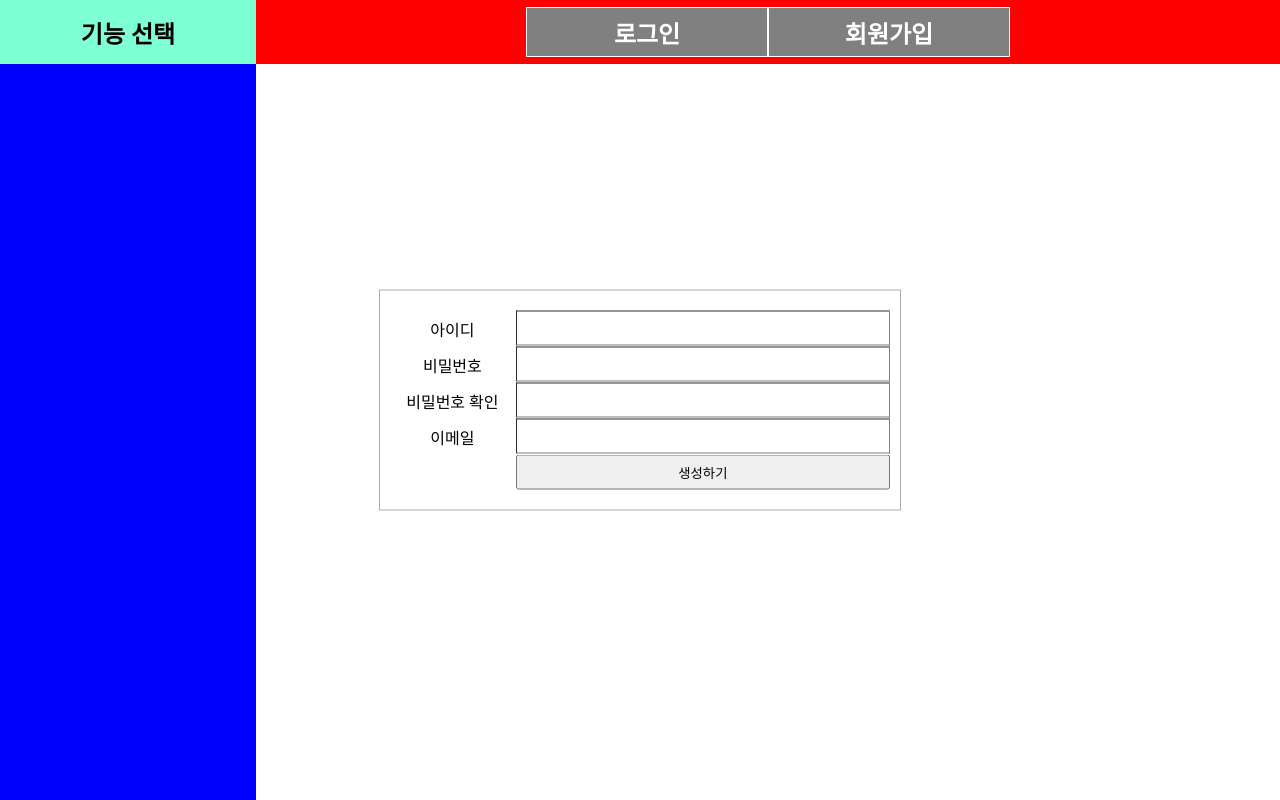
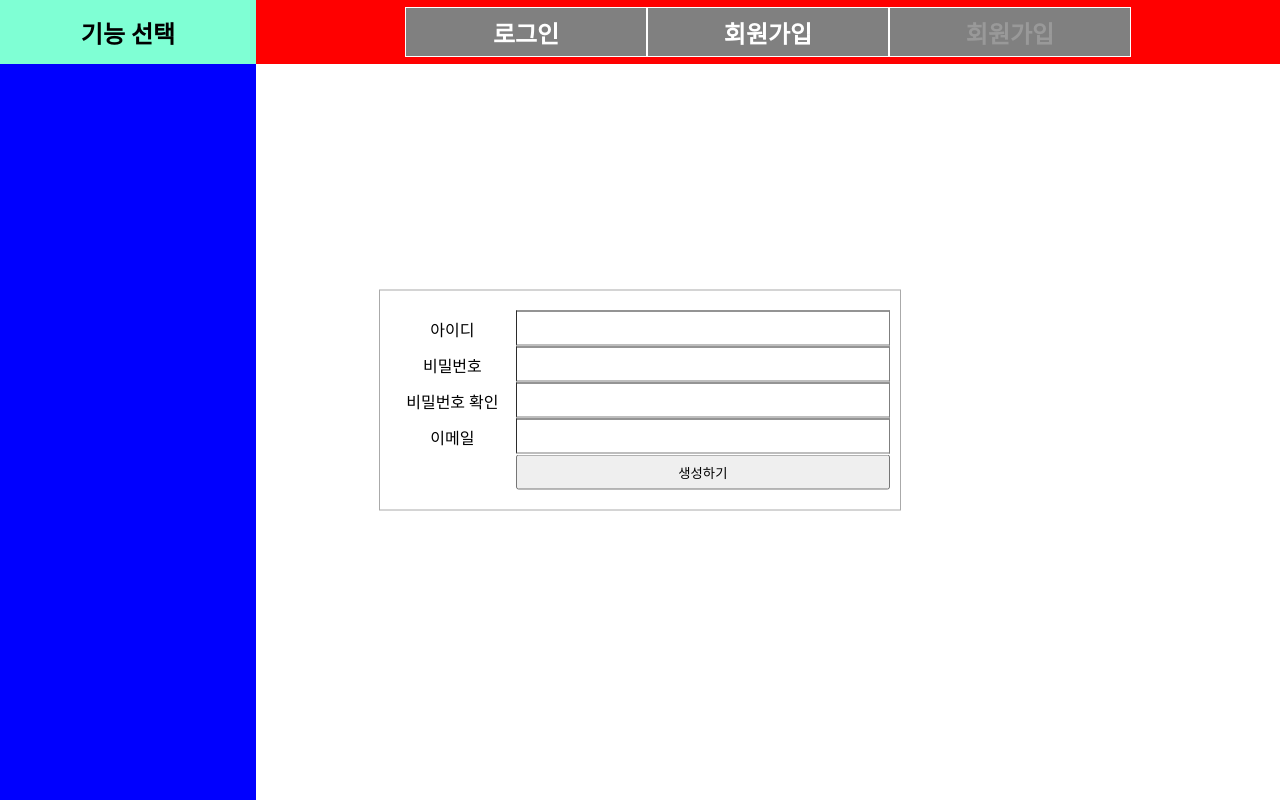
Before and after one commit to saibie/djangoEssentials, a Django app: page /account/signup/ in a window 1280 px wide. Run offline with Django 4.2, Linux system fonts and the light colour scheme.

Commit message:
Update base.html

```diff
--- a/templates/base.html
+++ b/templates/base.html
@@ -18,15 +18,14 @@
             </div>
             <div class="top-controllers">
                 {% if user.is_authenticated %}
-                <a class="base-button" href="{% url 'account:logout' %}">{{ user.username }} (로그아웃)</a>
+                <div class="base-button">{{ user.username }}</div>
+                <a class="base-button" href="{% url 'account:logout' %}">로그아웃</a>
                 {% else %}
                 <a class="base-button" href="{% url 'account:login' %}">로그인</a>
+                <a class="base-button" href="{% url 'account:signup' %}">회원가입</a>
                 {% endif %}
-                {% if not user.is_authenticated %}
-                <a class="base-button" href="{% url 'account:signup' %}">회원가입</a>
-                {% else %}
+
                 <div class="base-button disabled">회원가입</div>
-                {% endif %}
             </div>
             <div class="left-controllers">
             </div>
```
